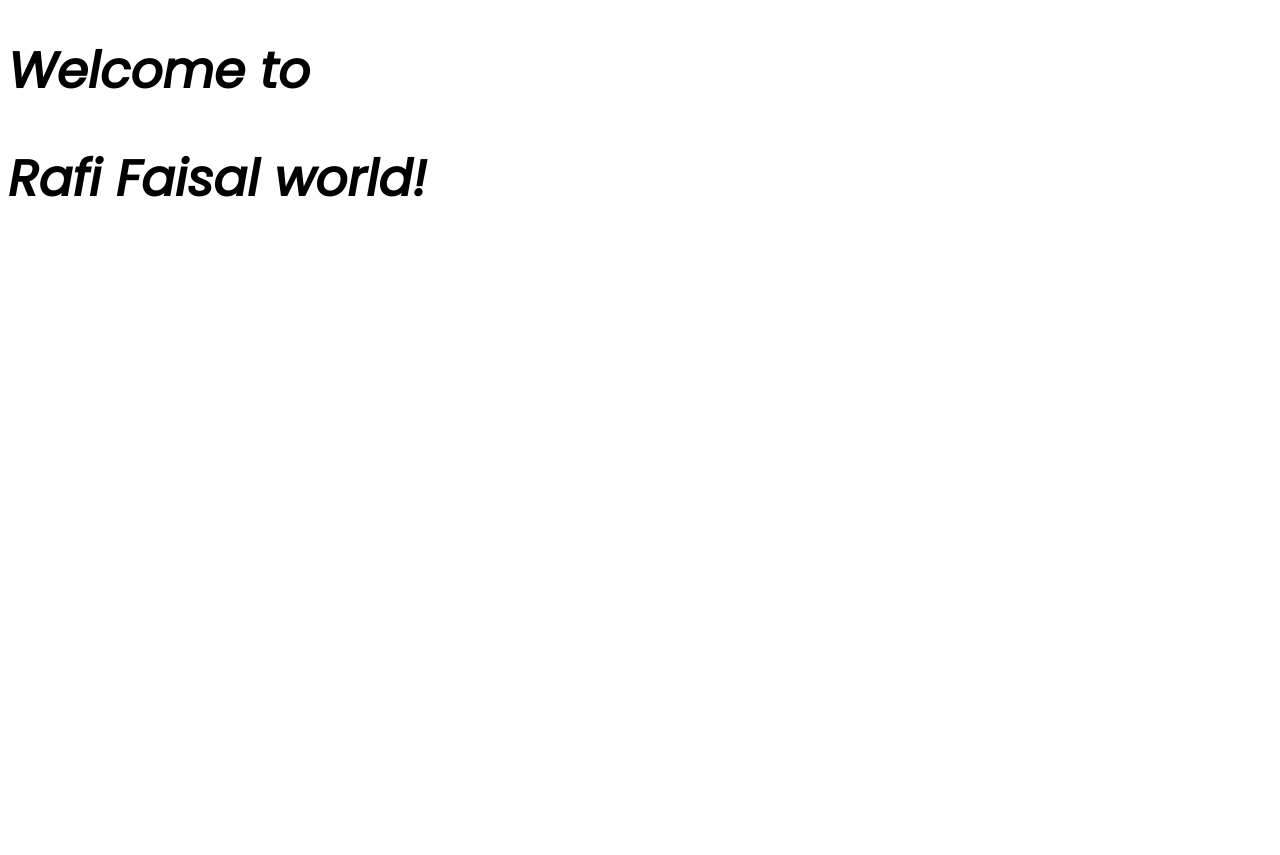
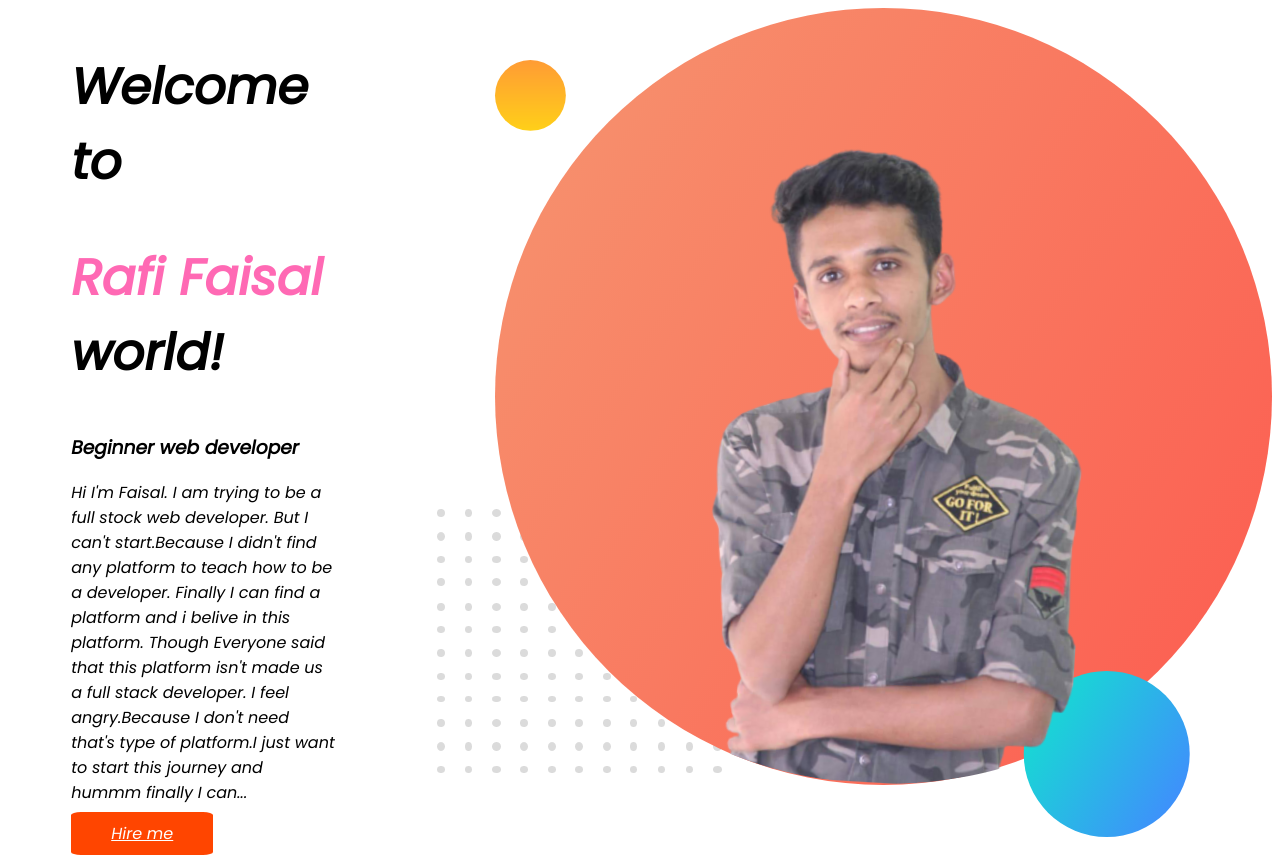
Before and after one commit to faisallrafi/personal-practicing-portfolio, a plain HTML site: page index.html in a window 1280 px wide. Before the commit the page ends 800 px from the top, so only its background shows below. Drawn offline with Linux system fonts and the light colour scheme.

Commit message:
huge thing are add

```diff
--- a/index.html
+++ b/index.html
@@ -1,5 +1,6 @@
 <!DOCTYPE html>
 <html lang="en">
+
 <head>
     <meta charset="UTF-8">
     <meta http-equiv="X-UA-Compatible" content="IE=edge">
@@ -10,8 +11,24 @@
     <link href="https://fonts.googleapis.com/css2?family=Poppins:ital@1&display=swap" rel="stylesheet">
     <link rel="stylesheet" href="style.css">
 </head>
+
 <body>
-    <h1> Welcome to </h1>
-    <h1>Rafi Faisal world!</h1>
+    <section>
+        <div class="sizze">
+            <h1> Welcome to </h1>
+            <h1><span class="ccolor">Rafi Faisal </span> world!</h1>
+            <h3>Beginner web developer</h3>
+            <p> Hi I'm Faisal. I am trying to be a full stock web developer. But I can't start.Because I didn't find any
+                platform to teach how to be a developer. Finally I can find a platform and i belive in this platform.
+                Though
+                Everyone said that this platform isn't made us a full stack developer. I feel angry.Because I don't need
+                that's type of platform.I just want to start this journey and hummm finally I can... </p>
+            <a class="button-size"
+                href="https://scontent.fdac96-1.fna.fbcdn.net/v/t1.6435-0/c180.0.414.414a/p552x414/68690039_2488681931448068_4116078218744692736_n.jpg?_nc_cat=104&ccb=1-3&_nc_sid=da31f3&_nc_ohc=bm-J20bMlsMAX8CGGcK&_nc_ht=scontent.fdac96-1.fna&tp=27&oh=14dcaea80b7982680b7c2259986185e6&oe=60E694B9"
+                target="_blank" rel="noopener noreferrer">Hire me</a>
+        </div>
+        <div class="pic-size"> <img src="faisalbg.png" alt="My pic"></div>
+    </section>
 </body>
+
 </html>
--- a/style.css
+++ b/style.css
@@ -4,3 +4,26 @@ body{
 h1{
     font-size: 50px;
 }
+.ccolor{
+    color: hotpink;
+}
+section{
+    display: flex;
+}
+.sizze{
+    width:40%;
+    padding-left: 5%;
+}
+.pic-size{
+    nav-right:80%
+}
+.pic-size{
+    padding-left: 8% ;
+}
+.button-size{
+    color: white;
+    background-color:orangered;
+    padding: 10px 40px;
+    font: size 700;
+    border-radius: 7%;
+}
```
